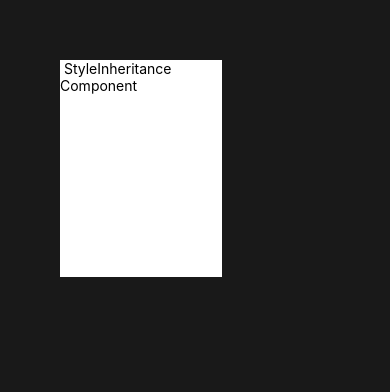
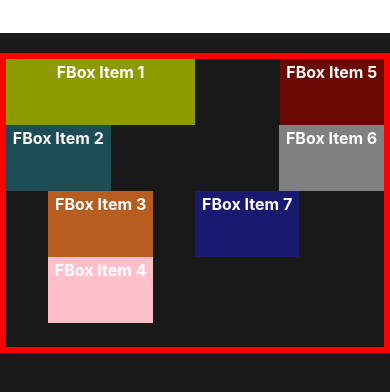
Before and after one commit to FairyPenguin/react-native-playground, a React Native app: screen / in a window 390 px wide. Shown: the top 392 px of the page. Built offline with nearby package versions, Linux system fonts and the light colour scheme.

Commit message:
Justify-Content | Align-Items | Aligen-Self | Flex-Wrap

```diff
--- a/App.js
+++ b/App.js
@@ -4,13 +4,16 @@ import MultipleStyles from "./components/Styling/MultipleStyles"
 import BoxModel from "./components/Styling/BoxModel"
 import BoxShadow from "./components/Styling/BoxShadow"
 import StyleInheritance from "./components/Styling/StyleInheritance"
+import FlexContainer from "./components/Styling/FlexContainer"
 
 
 export default function App() {
 
     return (
 
-        <View style={{ flex: 1, backgroundColor: "#191919", padding: 60 }}>
+        <View style={{ backgroundColor: "#191919", marginTop: 33, flex: 1 }}>
+
+            <FlexContainer />
 
             {/* <StyledComponent /> */}
 
@@ -19,7 +22,7 @@ export default function App() {
             {/* <BoxModel /> */}
 
             {/* <BoxShadow /> */}
-            <StyleInheritance />
+            {/* <StyleInheritance /> */}
         </View>
 
     )
--- /dev/null
+++ b/components/Styling/FlexBox.js
@@ -0,0 +1,33 @@
+import { View, Text, StyleSheet } from "react-native"
+
+
+export default function FlexBox({ children, style }) {
+
+    return (
+
+        <View style={[styles.flexContainer, style]}>
+            <Text style={styles.title}> {children} </Text>
+        </View>
+
+    )
+
+}
+
+
+
+const styles = StyleSheet.create({
+    flexContainer: {
+        // flex: 1,
+        padding: 3,
+        // backgroundColor: "white",
+        width: "auto",
+        height: "auto",
+        height: 66
+    },
+    title: {
+        fontSize: 16,
+        fontWeight: "bold",
+        textAlign: "center",
+        color: "white"
+    }
+})
--- /dev/null
+++ b/components/Styling/FlexContainer.js
@@ -0,0 +1,72 @@
+import { View, Text, StyleSheet } from "react-native"
+import FlexBox from "./FlexBox"
+
+
+
+export default function FlexContainer({ children }) {
+
+    return (
+        // <Text style={styles.title}> FlexContainer Component </Text>
+
+        <View style={styles.flexContainer}>
+            <FlexBox
+                style={{ backgroundColor: "#8e9b00", alignSelf: "stretch" }}>FBox Item 1</FlexBox>
+            <FlexBox
+                style={{ backgroundColor: "#1c4c56", alignSelf: "flex-start" }}>FBox Item 2</FlexBox>
+            <FlexBox
+                style={{ backgroundColor: "#b65d1f", alignSelf: "center" }}>FBox Item 3</FlexBox>
+            <FlexBox
+                style={{ backgroundColor: "pink", alignSelf: "center" }}>FBox Item 4</FlexBox>
+            <FlexBox
+                style={{ backgroundColor: "#6b0803", alignSelf: "flex-end" }}>FBox Item 5</FlexBox>
+            <FlexBox
+                style={{ backgroundColor: "grey", alignSelf: "flex-end" }}>FBox Item 6</FlexBox>
+            <FlexBox
+                style={{ backgroundColor: "midnightblue", alignSelf: "flex-start" }}>FBox Item 7</FlexBox>
+
+        </View>
+    )
+
+}
+
+/*
+ align-self: auto => is the default value and it's
+ inherited from the parent flex container
+ */
+// align-items: stretch => is the default value
+/*
+  flex-wrap: "nowrap" => prevents items overflow
+ and wrap the items.
+ This happens when the avilable space that was detemined by
+ the flex contianer is limited like height: 300 and the
+ total height of all items are over the container height
+ horizontal wrapping avilable when flexDirection is "row"
+*/
+
+const styles = StyleSheet.create({
+    flexContainer: {
+        // flex: 1,
+        flexWrap: "wrap",
+        height: 300,
+        // justifyContent: "space-between",
+        // alignItems: "stretch",
+        // flexDirection: "row",
+        marginTop: 20,
+        marginBottom: 10,
+        borderWidth: 6,
+        borderColor: "red"
+    },
+    start: {
+        alignSelf: "flex-start"
+    },
+    center: {
+        alignSelf: "center"
+    },
+    end: {
+        alignSelf: "flex-end"
+    },
+    title: {
+        fontSize: 16,
+        color: "white"
+    }
+})
```
